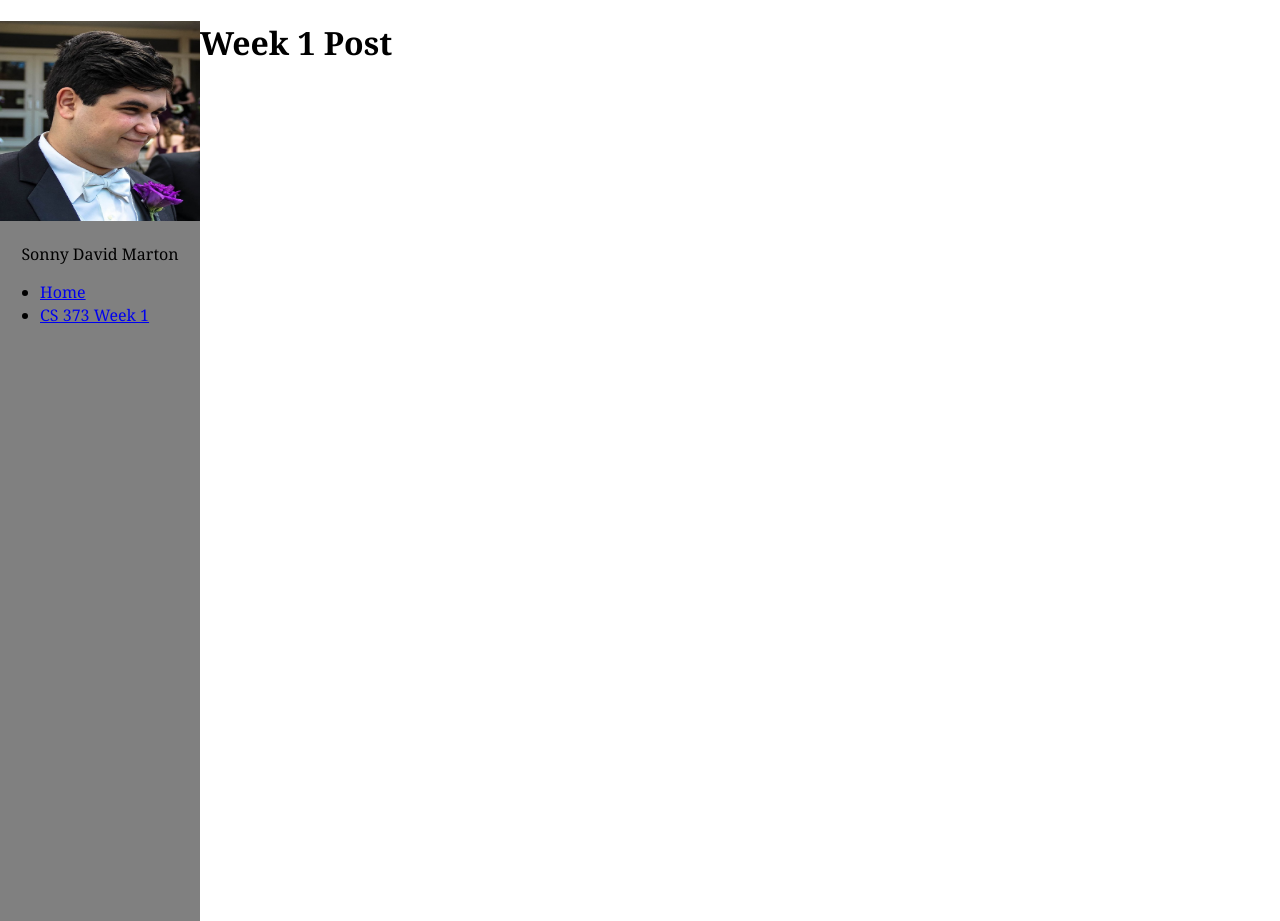
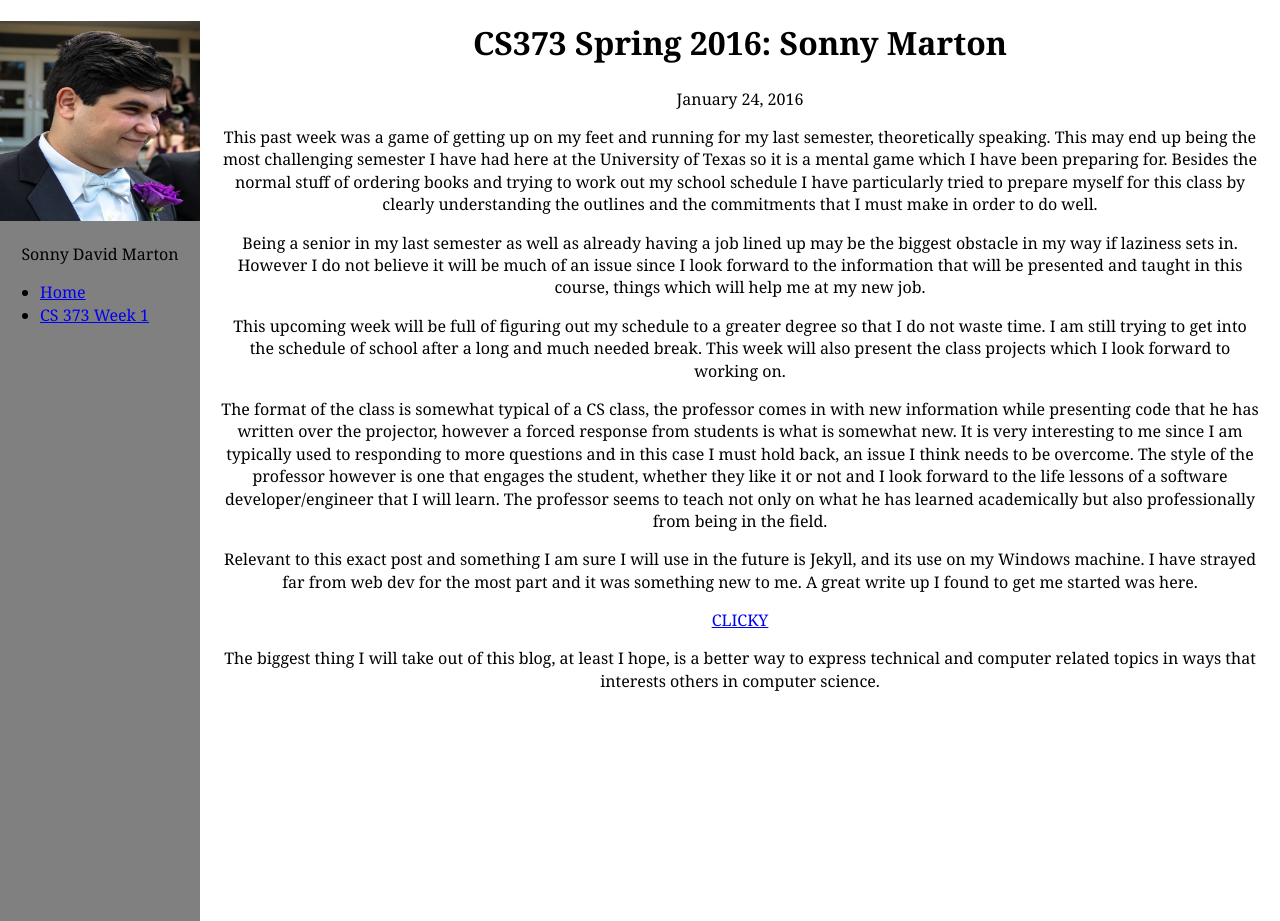
Before and after one commit to sonnymarton/blog-posts, a Jekyll site: the page built from week1blog.html, in a window 1280 px wide. Built offline with Jekyll 4.4.1, drawn with Linux system fonts in a browser that asks for light colours.

Commit message:
CS373 week 1 finished

```diff
--- a/css/common.css
+++ b/css/common.css
@@ -5,12 +5,12 @@ html {
 	font: normal 100%/1.4 Georgia,serif;
 }
 
-p {
+p, h1{
 	text-align: center;
 }
 
 html, body {
-	height: 100%; margin: 0
+	height: 100%; margin: 0; padding: 0;
 }
 
 #content {
@@ -19,4 +19,4 @@ html, body {
 
 #left {width: 200px; height: 100%; float: left; background-color: gray}
 
-#right {margin-left: 100px; height: 100%; background-color: white}
+#right {margin-left: 200px; height: 100%; background-color: white; padding-left: 20px; padding-right: 20px;}
--- a/week1blog.html
+++ b/week1blog.html
@@ -2,4 +2,20 @@
 layout: default
 ---
 
-<h1>Week 1 Post</h1>
+<h1>CS373 Spring 2016: Sonny Marton</h1>
+
+<p>January 24, 2016</p>
+
+<p>This past week was a game of getting up on my feet and running for my last semester, theoretically speaking. This may end up being the most challenging semester I have had here at the University of Texas so it is a mental game which I have been preparing for. Besides the normal stuff of ordering books and trying to work out my school schedule I have particularly tried to prepare myself for this class by clearly understanding the outlines and the commitments that I must make in order to do well.</p>
+
+<p>Being a senior in my last semester as well as already having a job lined up may be the biggest obstacle in my way if laziness sets in. However I do not believe it will be much of an issue since I look forward to the information that will be presented and taught in this course, things which will help me at my new job.</p>
+
+<p>This upcoming week will be full of figuring out my schedule to a greater degree so that I do not waste time. I am still trying to get into the schedule of school after a long and much needed break. This week will also present the class projects which I look forward to working on.</p>
+
+<p>The format of the class is somewhat typical of a CS class, the professor comes in with new information while presenting code that he has written over the projector, however a forced response from students is what is somewhat new. It is very interesting to me since I am typically used to responding to more questions and in this case I must hold back, an issue I think needs to be overcome. The style of the professor however is one that engages the student, whether they like it or not and I look forward to the life lessons of a software developer/engineer that I will learn. The professor seems to teach not only on what he has learned academically but also professionally from being in the field. </p>
+
+<p>Relevant to this exact post and something I am sure I will use in the future is Jekyll, and its use on my Windows machine. I have strayed far from web dev for the most part and it was something new to me. A great write up I found to get me started was here.</p>
+
+<p><a href="http://jekyll-windows.juthilo.com/">CLICKY</a></p>
+
+<p>The biggest thing I will take out of this blog, at least I hope, is a better way to express technical and computer related topics in ways that interests others in computer science.</p>
```
